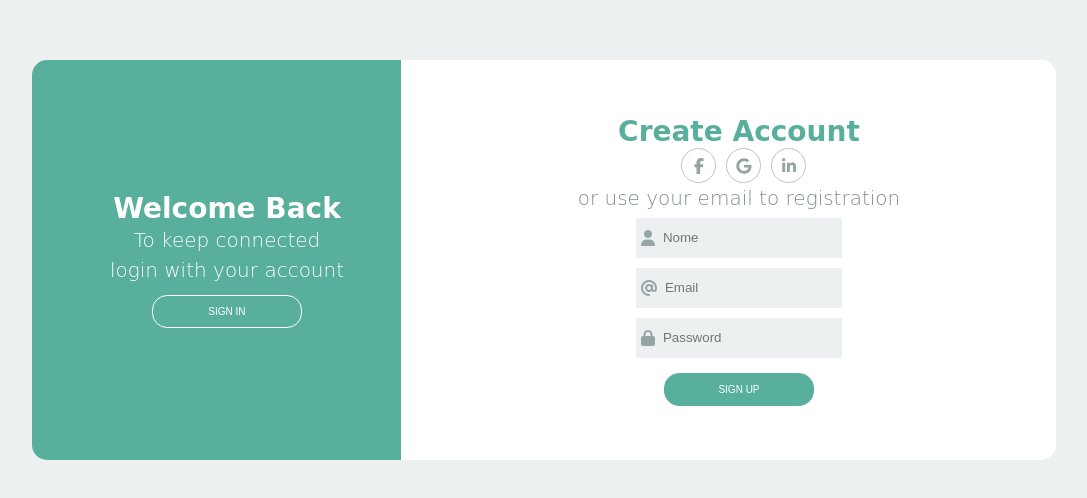
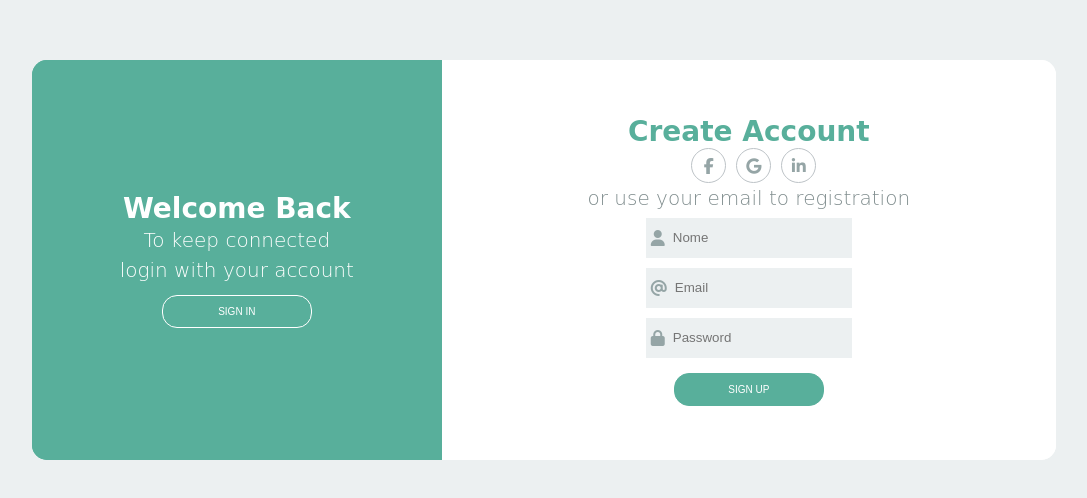
Before and after one commit to bronx92/LoginAnimado, a plain HTML site: page index.html in a window 1280 px wide. Shown: the part 140-638 px from the top of the page, without its empty margins (96-1183 px from the left). Drawn offline with Linux system fonts and the light colour scheme; a web font is replaced by a local one.

Commit message:
Funçao JS para classe modificadora e ajustes HTML e CSS

```diff
--- a/css/style.css
+++ b/css/style.css
@@ -30,7 +30,7 @@ body {
     background-color: #58af9b;
     border-radius: 15px 0 0 15px;
     height: 100%;
-    width: 36%;
+    width: 40%;
     z-index: 1;
 }
 .title {
@@ -39,11 +39,13 @@ body {
     text-transform: capitalize;
 }
 .first-content {
-
+}
+.first-content .second-column {
+    z-index: 3;
 }
 .first-column {
     text-align: center;
-    flex: 1 0 auto;
+    width: 40%;
     z-index: 2;
 }
 .description-primary, .title-primary {
@@ -58,7 +60,7 @@ body {
     line-height: 30px;
 }
 .second-column {
-    flex: 2 0 auto;
+    width: 60%;
     display: flex;
     flex-direction: column;
     align-items: center;
@@ -70,6 +72,16 @@ body {
     display: flex;
     list-style-type: none;
 }
+.link-social:not(first-child) {
+    margin-left: 10px;
+}
+.link-social:hover .item-social-media{
+    background-color: #58af9b;
+    color: #fff;
+    border: 1px solid #58af9b;
+    transition: background-color  0.60s;
+    transition: color  0.20s;
+}
 .item-social-media {
     border: 1px solid #bdc3c7;
     border-radius: 50%;
@@ -77,9 +89,6 @@ body {
     width: 35px;
     line-height: 35px;
     text-align: center;
-    margin-left: 10px;
-}
-.item-social-media a{
     color: #95a5a6;
 }
 .form {
@@ -122,6 +131,8 @@ body {
 .btn-primary:hover {
     background-color: #fff;
     color: #58af9b;
+    transition: background-color  0.60s;
+    transition: color  0.60s;
 }
 .btn-second {
     background-color: #58af9b;
@@ -131,8 +142,51 @@ body {
     background-color: #fff;
     border: 1px solid #58af9b;
     color: #58af9b;
+    transition: background-color  0.60s;
+    transition: color  0.60s;
 }
+/* Second Content*/
 .second-content {
     position: absolute;
-    display: none;
 }
+.second-content .first-column{
+    order: 2;
+    z-index: -1;
+}
+.second-content .second-column{
+    order: 1;
+    z-index: -1;
+}
+.forgot {
+    margin: 10px;
+    text-decoration: none;
+    color: #95a5a6;
+    text-transform: capitalize;
+}
+
+/* Javascript Class*/
+
+/*Sign In*/
+.js-sign-in .first-content .first-column,
+.js-sign-in .first-content .second-column {
+    z-index: -1;
+}
+.js-sign-in .second-content .first-column,
+.js-sign-in .second-content .second-column {
+    z-index: 4;
+}
+.js-sign-in .content::before {
+    left: 60%;
+    border-radius: 0 15px 15px 0;
+}
+
+/*Sign Up*/
+
+.js-sign-up .second-content .first-column,
+.js-sign-up .second-content .second-column {
+    z-index: -1;
+}
+.js-sign-up .first-content .first-column,
+.js-sign-up .first-content .second-column {
+    z-index: 4;
+}
--- a/index.html
+++ b/index.html
@@ -15,15 +15,21 @@
                 <h2 class="title title-primary">welcome back</h2>
                 <p class="description description-primary">To keep connected</p>
                 <p class="description description-primary">login with your account</p>
-                <button class="btn btn-primary">sign in</button>
+                <button id="sign-in" class="btn btn-primary">sign in</button>
             </div>
             <div class="second-column"> <!-- Segunda column -->
                 <h2 class="title title-second">create account</h2>
                 <div class="social-media">
                     <ul class="list-social-media">
-                        <li class="item-social-media"><a href="#"><i class="fab fa-facebook-f"></i></a></li>
-                        <li class="item-social-media"><a href="#"><i class="fab fa-google"></i></a></li>
-                        <li class="item-social-media"><a href="#"><i class="fab fa-linkedin-in"></i></a></li>
+                        <a class="link-social" href="">
+                        <li class="item-social-media"><i class="fab fa-facebook-f"></i></li>
+                        </a>
+                        <a class="link-social" href="">
+                        <li class="item-social-media"><i class="fab fa-google"></i></li>
+                        </a>
+                        <a class="link-social" href="">
+                        <li class="item-social-media"><i class="fab fa-linkedin-in"></i></li>
+                        </a>
                     </ul>
                 </div>
                 <p class="description description-second">or use your email to registration</p>
@@ -49,26 +55,39 @@
                 <h2 class="title title-primary">hello, friend</h2>
                 <p class="description description-primary">Enter your personal details</p>
                 <p class="description description-primary">to start your jorney</p>
-                <button class="btn btn-primary">sign up</button>
+                <button id="sign-up" class="btn btn-primary">sign up</button>
             </div>
             <div class="second-column"> <!-- Segunda column -->
-                <h2 class="description description-second">sign in to stay whith us</h2>
+                <h2 class="title title-second">sign in to stay with us</h2>
                 <div class="social-media">
                     <ul class="list-social-media">
-                        <li class="item-social-media"><a href="#"><i class="fab fa-facebook-f"></i></a></li>
-                        <li class="item-social-media"><a href="#"><i class="fab fa-google"></i></a></li>
-                        <li class="item-social-media"><a href="#"><i class="fab fa-linkedin-in"></i></a></li>
+                        <a class="link-social" href="">
+                            <li class="item-social-media"><i class="fab fa-facebook-f"></i></li>
+                        </a>
+                        <a class="link-social" href="">
+                            <li class="item-social-media"><i class="fab fa-google"></i></li>
+                        </a>
+                        <a class="link-social" href="">
+                            <li class="item-social-media"><i class="fab fa-linkedin-in"></i></li>
+                        </a>
                     </ul>
                 </div>
-                <p class="description">or use your email email account</p>
+                <p class="description description-second">or use your email email account</p>
                 <form action="#" class="form">
-                    <input type="email" placeholder="Email" name="" id="">
-                    <input type="password" placeholder="Password" name="" id="">
-                    <a href="#">forgot your password</a>
+                    <label class="label-input" for="">
+                        <i class="fas fa-at"></i>
+                        <input type="email" placeholder="Email" name="" id="">
+                    </label>
+                    <label class="label-input" for="">
+                        <i class="fas fa-lock"></i>
+                        <input type="password" placeholder="Password" name="" id="">
+                    </label>
+                    <a class="forgot" href="#">forgot your password ?</a>
                     <button class="btn btn-second">sign in</button>
                 </form>
             </div>
         </div>
     </div>
+    <script src="js/sign.js"></script>
 </body>
 </html>
--- /dev/null
+++ b/js/sign.js
@@ -0,0 +1,10 @@
+var signIn = document.querySelector("#sign-in");
+var signUp = document.querySelector("#sign-up");
+var body = document.querySelector("body");
+
+signIn.addEventListener("click", function () {
+    body.className = "js-sign-in";
+});
+signUp.addEventListener("click", function () {
+    body.className = "js-sign-up";
+});
```
Also changed, not shown: 1 other file.
